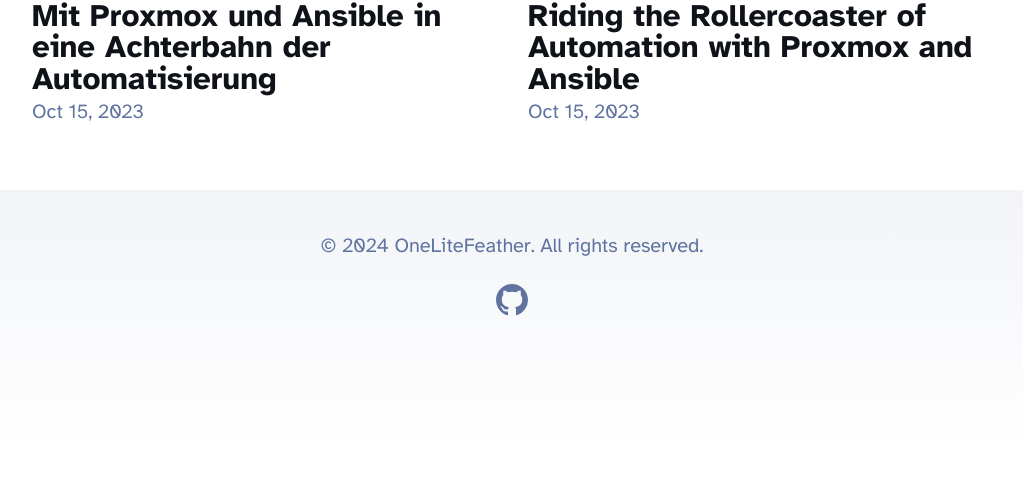
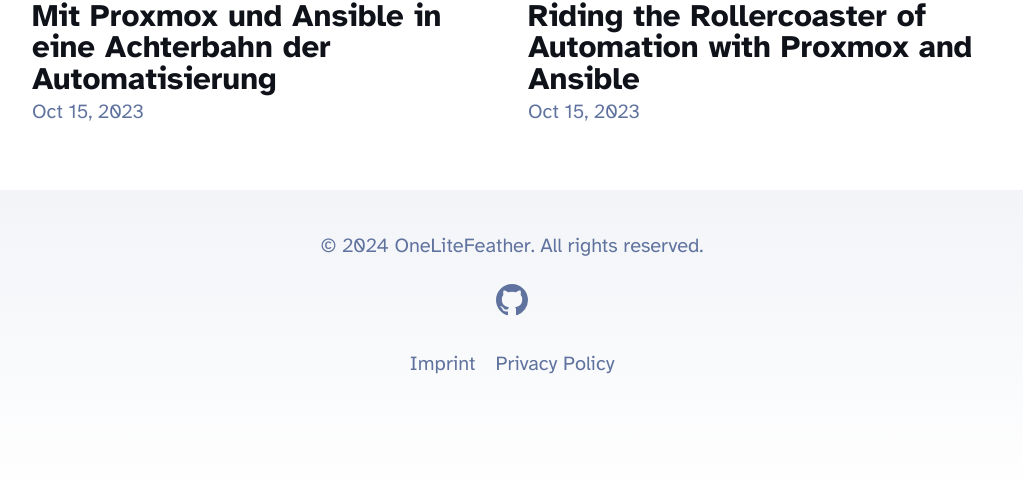
Before and after one commit to OneLiteFeatherNET/Blog, an Astro site: page / in a window 1280 px wide. Shown: the part 1321-1823 px from the top of the page, without its empty margins (128-1151 px from the left). Before the commit the page ends 1769 px from the top, so only its background shows below. Built offline with nearby package versions, Linux system fonts and the light colour scheme; Astro itself is replaced by a stand-in of ours.

Commit message:
Add data-policy en/de as empty file for now and add footer links

```diff
--- a/src/components/Footer.astro
+++ b/src/components/Footer.astro
@@ -15,6 +15,10 @@
 			>
 		</a>
 	</div>
+	<div class="blog-links">
+		<a href="/imprint">Imprint</a>
+		<a href="/data-privacy">Privacy Policy</a>
+	</div>
 </footer>
 <style>
 	footer {
@@ -22,6 +26,19 @@
 		background: linear-gradient(var(--gray-gradient)) no-repeat;
 		color: rgb(var(--gray));
 		text-align: center;
+	}
+	.blog-links {
+		display: flex;
+		justify-content: center;
+		gap: 1em;
+		margin-top: 1em;
+	}
+	.blog-links a {
+		text-decoration: none;
+		color: rgb(var(--gray));
+	}
+	.blog-links a:hover {
+		color: rgb(var(--gray-dark));
 	}
 	.social-links {
 		display: flex;
```
Also changed, not shown: src/pages/de/data-policy.astro (added), src/pages/en/data-policy.astro (added).
